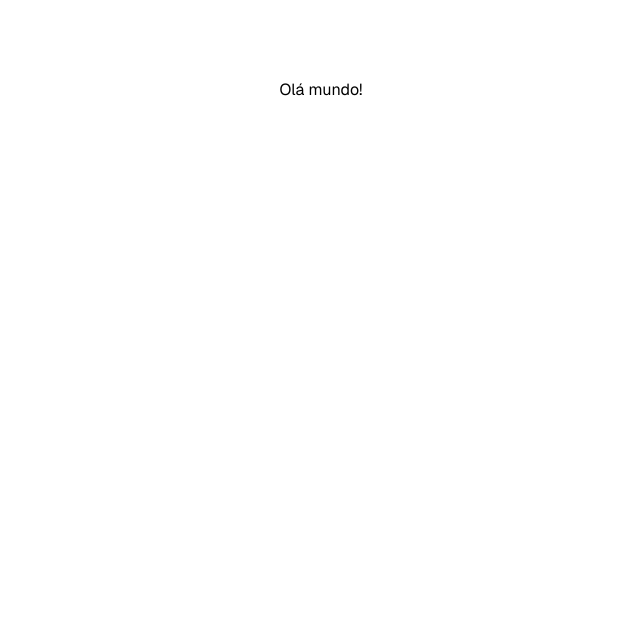
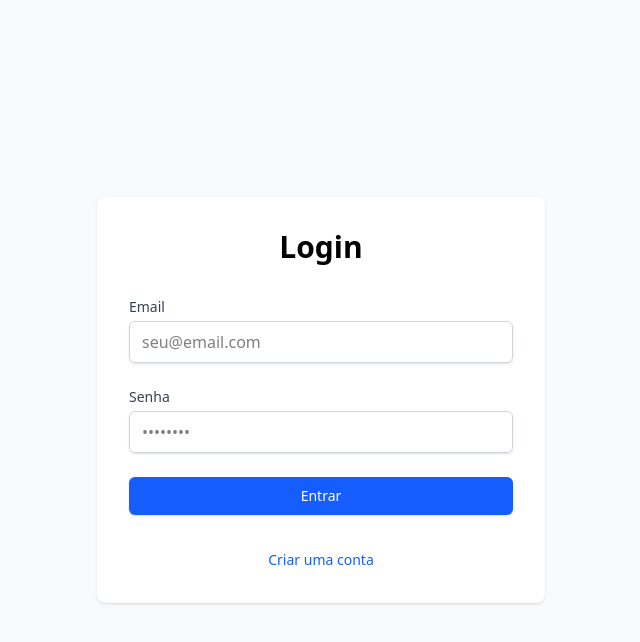
Before and after one commit to digoribeiro/plataforma-educacional, a Next.js app: page / in a window 1280 px wide. Shown: the top 642 px of the page, without its empty margins (319-959 px from the left). Built offline with nearby package versions, Linux system fonts and the light colour scheme.

Commit message:
Criando login básico

```diff
--- /dev/null
+++ b/src/app/api/auth/[...nextauth]/route.ts
@@ -0,0 +1,70 @@
+// lib/auth.ts
+import { prisma } from "@/lib/prisma";
+import { PrismaAdapter } from "@next-auth/prisma-adapter";
+import NextAuth from "next-auth";
+import CredentialsProvider from "next-auth/providers/credentials";
+import bcrypt from "bcryptjs";
+
+export const authOptions = {
+  adapter: PrismaAdapter(prisma),
+  providers: [
+    CredentialsProvider({
+      name: "credentials",
+      credentials: {
+        email: { label: "Email", type: "email" },
+        password: { label: "Password", type: "password" },
+      },
+      async authorize(credentials) {
+        if (!credentials?.email || !credentials?.password) {
+          throw new Error("Email e senha são obrigatórios");
+        }
+
+        const user = await prisma.user.findUnique({
+          where: { email: credentials.email },
+        });
+
+        if (!user || !user.password) {
+          throw new Error("Usuário não encontrado");
+        }
+
+        const isCorrectPassword = await bcrypt.compare(
+          credentials.password,
+          user.password
+        );
+
+        if (!isCorrectPassword) {
+          throw new Error("Senha incorreta");
+        }
+
+        return user;
+      },
+    }),
+  ],
+  callbacks: {
+    async jwt({ token, user }) {
+      if (user) {
+        token.id = user.id;
+        token.role = user.role;
+      }
+      return token;
+    },
+    async session({ session, token }) {
+      if (session.user) {
+        session.user.id = token.id;
+        session.user.role = token.role;
+      }
+      return session;
+    },
+  },
+  session: {
+    strategy: "jwt",
+  },
+  secret: process.env.NEXTAUTH_SECRET,
+  pages: {
+    signIn: "/",
+  },
+  debug: process.env.NODE_ENV === "development",
+};
+
+const handler = NextAuth(authOptions);
+export { handler as GET, handler as POST };
--- a/src/app/auth/[...nextauth]/route.ts
+++ /dev/null
@@ -1,43 +0,0 @@
-import NextAuth from "next-auth";
-import { PrismaAdapter } from "@next-auth/prisma-adapter";
-import { PrismaClient } from "@prisma/client";
-
-import CredentialsProvider from "next-auth/providers/credentials";
-import GoogleProvider from "next-auth/providers/google";
-import bcrypt from "bcryptjs";
-const prisma = new PrismaClient();
-
-export default NextAuth({
-  adapter: PrismaAdapter(prisma),
-  providers: [
-    GoogleProvider({
-      clientId: process.env.GOOGLE_CLIENT_ID!,
-      clientSecret: process.env.GOOGLE_CLIENT_SECRET!,
-    }),
-    CredentialsProvider({
-      name: "Credentials",
-      credentials: {
-        email: { label: "Email", type: "text" },
-        password: { label: "Password", type: "password" },
-      },
-      async authorize(credentials) {
-        const user = await prisma.user.findUnique({
-          where: { email: credentials?.email },
-        });
-
-        if (!user || !user.password) return null;
-
-        const isValid = await bcrypt.compare(
-          credentials!.password,
-          user.password
-        );
-
-        if (!isValid) return null;
-
-        return { id: user.id, email: user.email, name: user.name };
-      },
-    }),
-  ],
-  session: { strategy: "jwt" },
-  secret: process.env.NEXTAUTH_SECRET,
-});
--- /dev/null
+++ b/src/app/components/LoginForm.tsx
@@ -0,0 +1,68 @@
+"use client";
+import { signIn } from "next-auth/react";
+import { FormEvent } from "react";
+
+function LoginForm() {
+  interface LoginFormData {
+    email: FormDataEntryValue | null;
+    password: FormDataEntryValue | null;
+  }
+
+  async function login(e: FormEvent<HTMLFormElement>) {
+    e.preventDefault();
+    const formData = new FormData(e.currentTarget as HTMLFormElement);
+
+    const data: LoginFormData = {
+      email: formData.get("email"),
+      password: formData.get("password"),
+    };
+
+    signIn("credentials", {
+      ...data,
+      callbackUrl: "/dashboard",
+    });
+  }
+
+  return (
+    <form onSubmit={login} className="mt-8 space-y-6">
+      <div>
+        <label
+          htmlFor="email"
+          className="block text-sm font-medium text-gray-700"
+        >
+          Email
+        </label>
+        <input
+          name="email"
+          type="email"
+          id="email"
+          className="mt-1 block w-full px-3 py-2 border border-gray-300 rounded-md shadow-sm"
+          placeholder="seu@email.com"
+        />
+      </div>
+      <div>
+        <label
+          htmlFor="password"
+          className="block text-sm font-medium text-gray-700"
+        >
+          Senha
+        </label>
+        <input
+          name="password"
+          type="password"
+          id="password"
+          className="mt-1 block w-full px-3 py-2 border border-gray-300 rounded-md shadow-sm"
+          placeholder="••••••••"
+        />
+      </div>
+      <button
+        type="submit"
+        className="w-full flex justify-center py-2 px-4 border border-transparent rounded-md shadow-sm text-sm font-medium text-white bg-blue-600 hover:bg-blue-700"
+      >
+        Entrar
+      </button>
+    </form>
+  );
+}
+
+export default LoginForm;
--- /dev/null
+++ b/src/app/components/LogoutButton.tsx
@@ -0,0 +1,16 @@
+"use client";
+
+import { signOut } from "next-auth/react";
+
+function LogoutButton() {
+  return (
+    <button
+      className="cursor-pointer py-2 px-4 border border-transparent rounded-md shadow-sm text-sm font-medium text-white bg-blue-600 hover:bg-blue-700"
+      onClick={() => signOut()}
+    >
+      Sair
+    </button>
+  );
+}
+
+export default LogoutButton;
--- /dev/null
+++ b/src/app/dashboard/page.tsx
@@ -0,0 +1,31 @@
+import { getServerSession } from "next-auth";
+import { redirect } from "next/navigation";
+import LogoutButton from "../components/LogoutButton";
+
+export default async function DashboardPage() {
+  const session = await getServerSession();
+
+  if (!session) {
+    redirect("/");
+  }
+
+  return (
+    <div className="min-h-screen bg-gray-100">
+      <header className="bg-white shadow">
+        <div className="max-w-7xl mx-auto py-6 px-4 sm:px-6 lg:px-8 flex justify-between">
+          <h1 className="text-3xl font-bold text-gray-900">Dashboard</h1>
+          <LogoutButton />
+        </div>
+      </header>
+      <main className="max-w-7xl mx-auto py-6 sm:px-6 lg:px-8">
+        <div className="px-4 py-6 sm:px-0">
+          <div className="border-4 border-dashed border-gray-200 rounded-lg h-96">
+            <p className="text-center mt-40 text-gray-500">
+              Bem-vindo {session.user.name} ao seu dashboard!
+            </p>
+          </div>
+        </div>
+      </main>
+    </div>
+  );
+}
--- a/src/app/page.tsx
+++ b/src/app/page.tsx
@@ -1,7 +1,20 @@
-export default function Home() {
+import LoginForm from "./components/LoginForm";
+
+export default function LoginPage() {
   return (
-    <div className="grid grid-rows-[20px_1fr_20px] items-center justify-items-center min-h-screen p-8 pb-20 gap-16 sm:p-20 font-[family-name:var(--font-geist-sans)]">
-      Olá mundo!
+    <div className="min-h-screen flex items-center justify-center bg-gray-50">
+      <div className="max-w-md w-full space-y-8 p-8 bg-white rounded-lg shadow">
+        <h1 className="text-3xl font-bold text-center">Login</h1>
+        <LoginForm />
+        <div className="text-center">
+          <a
+            href="/register"
+            className="text-sm text-blue-600 hover:text-blue-500"
+          >
+            Criar uma conta
+          </a>
+        </div>
+      </div>
     </div>
   );
 }
```
